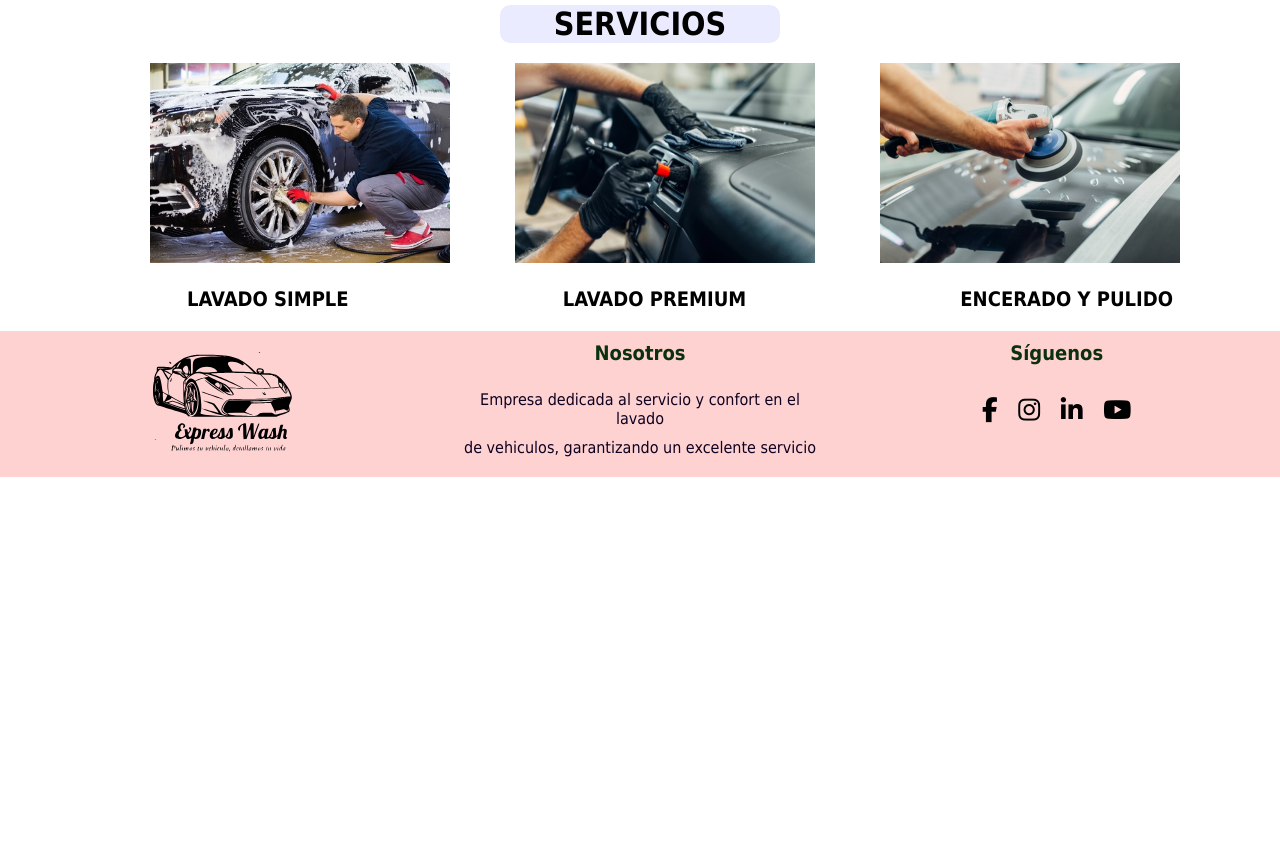
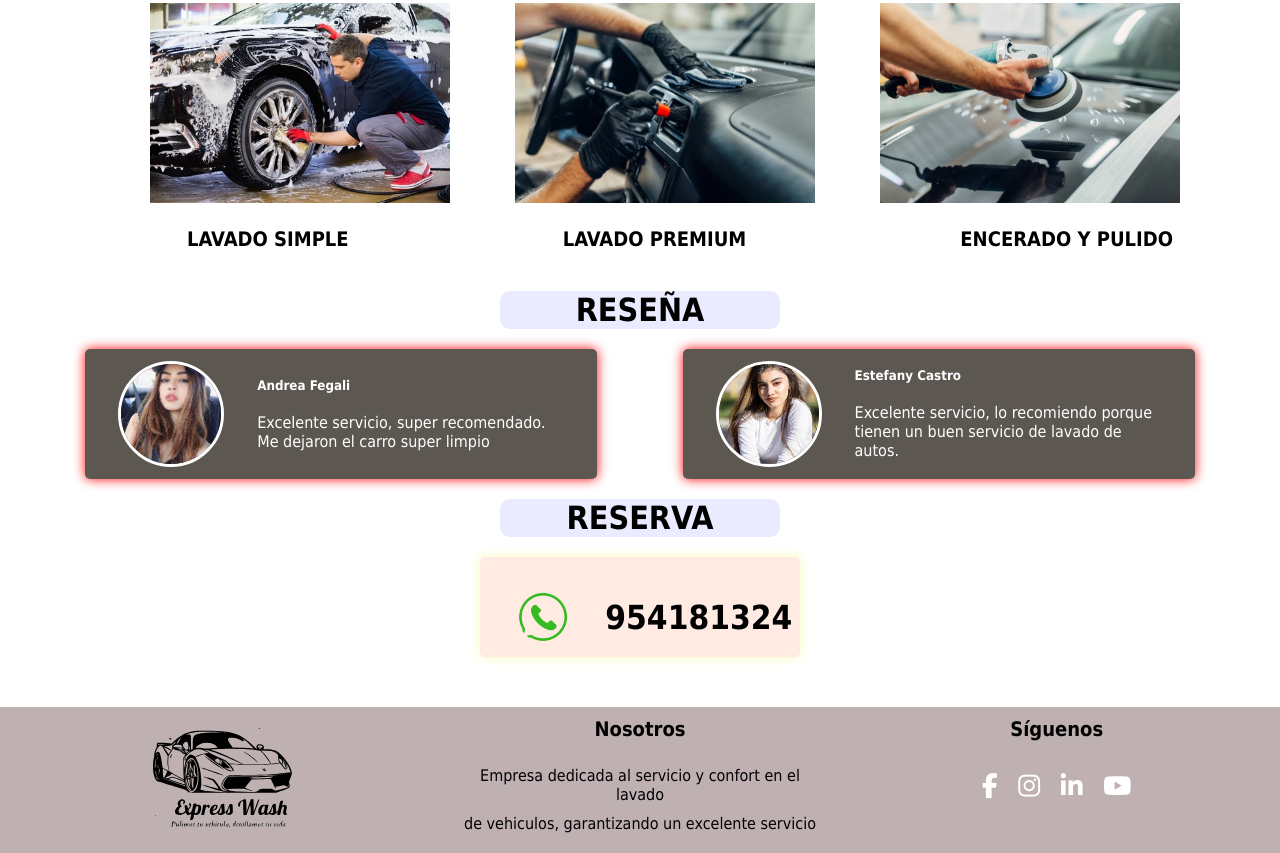
Before and after one commit to ShaylorGamboaEspinoza/Startup_EXPRESS_WASH, a plain HTML site: page index.html in a window 1280 px wide. Shown: the part 927-1780 px from the top of the page. Before the commit the page ends 1404 px from the top, so only its background shows below. Drawn offline with Linux system fonts and the light colour scheme.

Commit message:
add_reseña_reserva

```diff
--- a/index.css
+++ b/index.css
@@ -3,7 +3,7 @@
     font-family: tahoma;
 }
 .header {
-    background-color: rgba(12, 72, 4, 0.064);
+    background-color: rgba(172, 174, 172, 0.684);
     display: flex;
     justify-content: space-between;
     align-items: center;
@@ -13,8 +13,8 @@
 }
 li,a {
     font-weight: 500;
-    font-size:20px;
-    color: rgb(0, 0, 0);
+    font-size:18px;
+    color: rgb(255, 255, 255);
     text-decoration: none;
     cursor:pointer;
     border-radius: 50px;
@@ -74,6 +74,8 @@ li {
     border-radius: 10px;
     margin-left:500px;
     margin-right:500px;
+    margin-top: 20px;
+    margin-bottom: 20px;
 
 
 }
@@ -95,10 +97,82 @@ li {
     padding-bottom: 20px;
 }
 
+.reseñascard {
+
+    display: flex;
+    justify-content: space-evenly;
+
+}
+
+.reseñascard .reseñas {
+
+    background-color: rgb(92, 88, 81);
+    display: flex;
+    width: 40%;
+    height:130px;
+    align-items: center;
+    justify-content: space-evenly;
+    border-radius: 5px;
+    box-shadow: 0 0 12px 0 rgb(255, 5, 5);
+}
+.reseñascard .reseñas img {
+    width: 100px;
+    height: 100px;
+    object-fit: cover;
+    border: 3px solid white;
+    border-radius: 50%;
+    display: block;
+}
+
+.reseñascard .reseñas .contenido-text-card {
+    width: 60%;
+    color: white;
+}
+.reseñascard .reseñas .contenido-text-card h5{
+    font-weight:200%;
+}
+.reseñascard .reseñas .contenido-text-card p{
+    font-weight: 300;
+    padding-top: 20px;
+}
+
+.reservacard {
+    display: flex;
+    justify-content: space-evenly;
+    padding-bottom: 50px;
+}
+
+.reservacard .RESERVA{
+    padding-top: 20px;
+    background-color: rgba(255, 91, 9, 0.121);
+    display: flex;
+    width: 25%;
+    height:80px;
+    align-items: center;
+    justify-content: space-evenly;
+    border-radius: 5px;
+    box-shadow: 0 0 12px 0 rgb(249, 249, 184);
+}
+.reservacard .RESERVA img {
+    width:50%px;
+    height: 50px;
+    object-fit: cover;
+    border: 3px solid rgba(255, 255, 255, 0);
+    border-radius: 50%;
+    display: block;
+}
+
+.reservacard .RESERVA .numero {
+    font-size: 40px;
+    width:50%;
+    color: rgb(0, 0, 0);
+    text-align: center;
+
+}
 
 .footer {
     width: 100%;
-    background-color: rgba(255, 2, 2, 0.175);
+    background-color: rgba(86, 50, 50, 0.377);
 }
 .footer .grupo1 {
     width: 100%;
@@ -119,13 +193,13 @@ li {
 }
 
 .footer .grupo1 .box h2 {
-    color:rgb(11, 48, 13);
+    color:rgb(0, 0, 0);
     margin-bottom: 25px;
     font-size: 20px;
 }
 
 .footer .grupo1 .box p {
-    color:rgb(13, 1, 32);
+    color:rgb(2, 0, 5);
     margin-bottom: 10px;
 }
 .footer .grupo1 .box .media a{
--- a/index.html
+++ b/index.html
@@ -25,7 +25,7 @@
 
 
     <main>
-        <img src="Untitled (3).jpeg" class="fondopagina" height="600px" width="100%"  >
+        <img src="Untitled.png" class="fondopagina" height="500px" width="100%"  >
         <section class="sectionAuto">
             <span> <img src="auto.PNG"  height="100px" width="300px"  ></span>
             <span> <img src="suv.PNG"  height="100px" width="300px"  ></span>
@@ -38,7 +38,7 @@
                 <span> <h7  >CAMIONETA</span>
         </section>
 
-        <div class="servicios"> <h1 clas> SERVICIOS</h1></div>
+        <div class="servicios"> <h1 > SERVICIOS</h1></div>
 
         <section>
             <section class="sectionTipo">
@@ -50,9 +50,52 @@
                 <span> <h7  >LAVADO SIMPLE </h7></span>
                 <span> <h7  >LAVADO PREMIUM </h7></span>
                 <span> <h7  >ENCERADO Y PULIDO</h7></span>
+            </section>
+
         </section>
 
-        </section>
+
+
+
+
+
+        <div class="servicios"> <h1> RESEÑA</h1></div>
+        <div class="reseñascard">
+            <div class="reseñas">
+                <img src="raseñ1.jpeg" alt="imagen1res">
+                <div class="contenido-text-card">
+                    <h5>Andrea Fegali</h5>
+                    <p>Excelente servicio, super recomendado. Me dejaron el carro super limpio</p>
+                </div>
+            </div>
+            <div class="reseñas">
+                <img src="reseña2.jpeg" alt="imagen2res">
+                <div class="contenido-text-card">
+                    <h5>Estefany Castro</h5>
+
+                    <p>Excelente servicio, lo recomiendo porque tienen un buen servicio de lavado de autos.</p>
+                </div>
+            </div>
+        </div>
+
+
+
+
+        <div class="servicios">
+            <h1> RESERVA</h1>
+        </div>
+        <div class="reservacard">
+                <div class="RESERVA">
+                    <img src="WATSAP.png" alt="WSP">
+                    <div class="numero">
+                        <h5>954181324 </h5>
+                    </div>
+                </div>
+        </div>
+
+
+
+
     </main>
 
 
```
Also changed, not shown: Untitled (4).jpeg (added), Untitled.png (added), WATSAP.png (added), raseñ1.jpeg (added), reseña2.jpeg (added).
